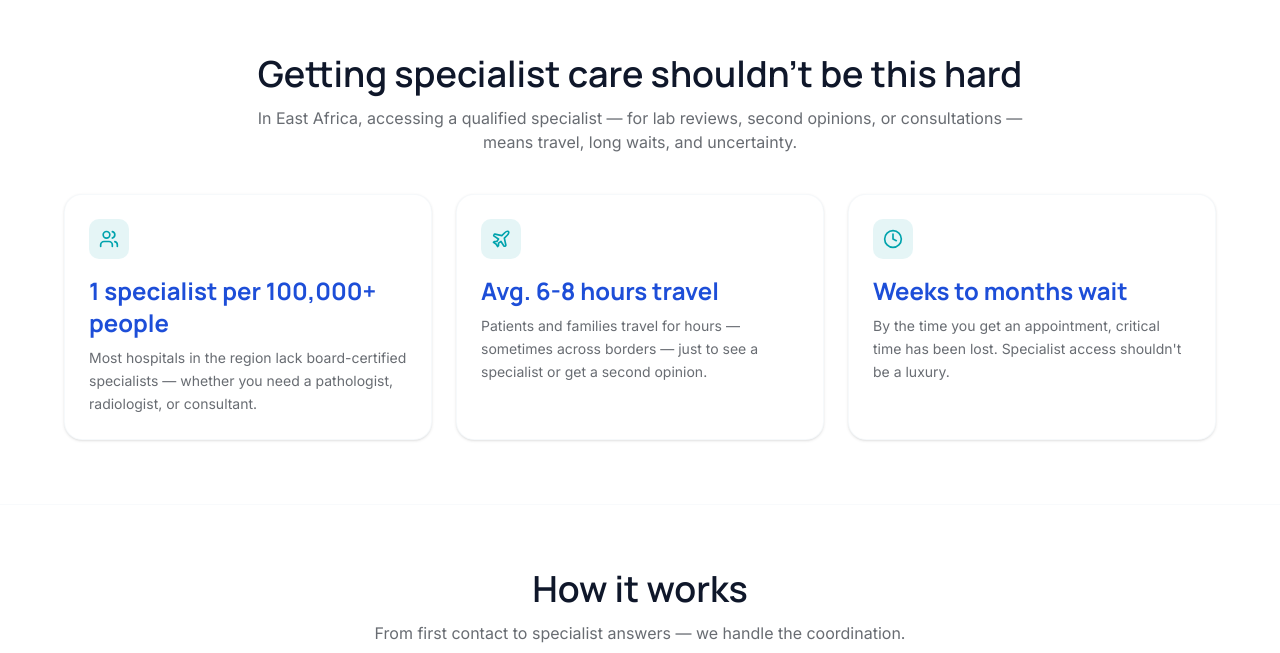
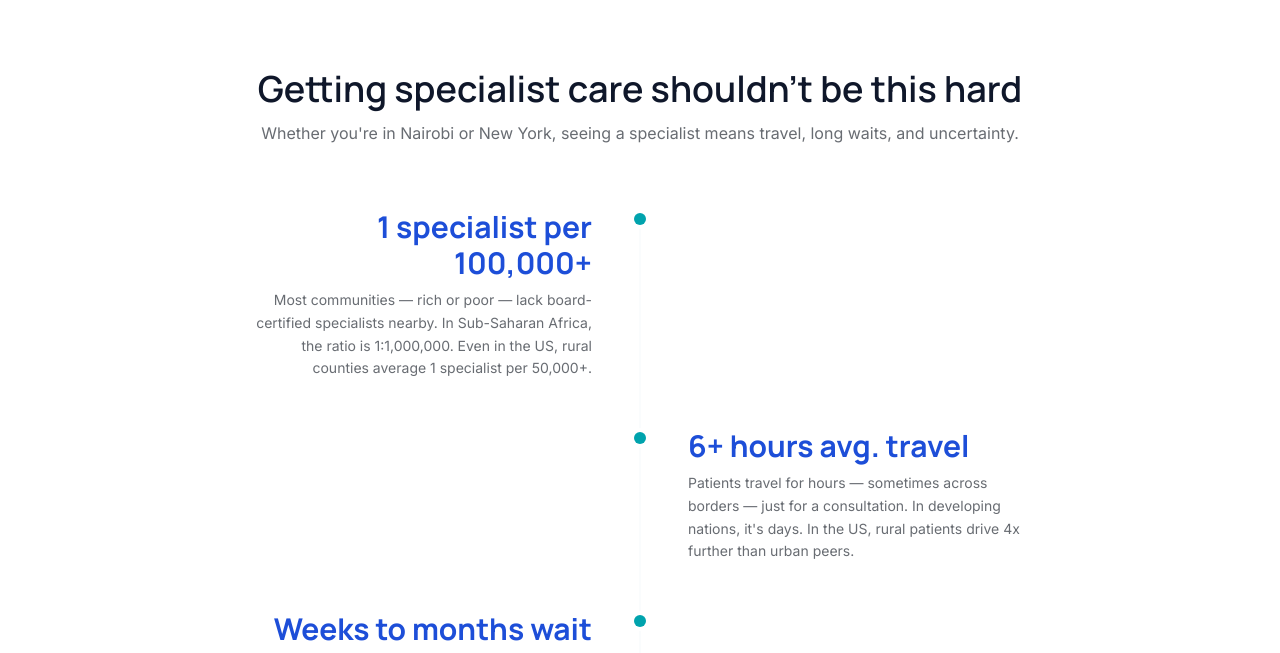
Before and after one commit to HassenShirdon/drBubalcare, a Next.js app: page / in a window 1280 px wide. Shown: the part 667-1320 px from the top of the page. Built offline with nearby package versions, Linux system fonts and the light colour scheme; no server answers; the database is empty.

Commit message:
style: redesign problem section — vertical timeline with global content

```diff
--- a/components/landing-page/problem-section.tsx
+++ b/components/landing-page/problem-section.tsx
@@ -1,31 +1,27 @@
 'use client'
 
 import { motion } from 'motion/react'
-import { Users, Plane, Clock } from 'lucide-react'
 
 const fadeInUp = {
   hidden: { opacity: 0, y: 24 },
   visible: { opacity: 1, y: 0 },
 }
 
-const cards = [
+const nodes = [
   {
-    icon: Users,
-    stat: '1 specialist per 100,000+ people',
+    stat: '1 specialist per 100,000+',
     description:
-      "Most hospitals in the region lack board-certified specialists — whether you need a pathologist, radiologist, or consultant.",
+      'Most communities \u2014 rich or poor \u2014 lack board-certified specialists nearby. In Sub-Saharan Africa, the ratio is 1:1,000,000. Even in the US, rural counties average 1 specialist per 50,000+.',
   },
   {
-    icon: Plane,
-    stat: 'Avg. 6-8 hours travel',
+    stat: '6+ hours avg. travel',
     description:
-      "Patients and families travel for hours — sometimes across borders — just to see a specialist or get a second opinion.",
+      "Patients travel for hours \u2014 sometimes across borders \u2014 just for a consultation. In developing nations, it's days. In the US, rural patients drive 4x further than urban peers.",
   },
   {
-    icon: Clock,
     stat: 'Weeks to months wait',
     description:
-      "By the time you get an appointment, critical time has been lost. Specialist access shouldn't be a luxury.",
+      "By the time you get an appointment, critical time has been lost. Specialist access shouldn't be a luxury \u2014 but everywhere, it is.",
   },
 ]
 
@@ -39,41 +35,63 @@ export default function ProblemSection() {
         hidden: {},
         visible: { transition: { staggerChildren: 0.15 } },
       }}
-      className="py-16 bg-white border-y border-surface-gray/50"
+      className="py-20 bg-white"
     >
-      <div className="max-w-7xl mx-auto px-6 md:px-16 space-y-10">
+      <div className="max-w-4xl mx-auto px-6 md:px-16">
         <motion.div
           variants={fadeInUp}
-          className="text-center max-w-3xl mx-auto space-y-3"
+          className="text-center max-w-3xl mx-auto space-y-3 mb-16"
         >
           <h2 className="font-headline-lg text-2xl md:text-3xl lg:text-4xl font-semibold text-text-medical-black text-balance">
             Getting specialist care shouldn&apos;t be this hard
           </h2>
           <p className="font-body-lg text-base text-on-surface-variant/80">
-            In East Africa, accessing a qualified specialist — for lab reviews,
-            second opinions, or consultations — means travel, long waits, and
-            uncertainty.
+            Whether you&apos;re in Nairobi or New York, seeing a specialist
+            means travel, long waits, and uncertainty.
           </p>
         </motion.div>
 
-        <div className="grid grid-cols-1 md:grid-cols-3 gap-6">
-          {cards.map((card) => (
+        <div className="relative">
+          <div className="absolute left-4 md:left-1/2 top-0 bottom-0 w-px bg-surface-gray/60 -translate-x-1/2" />
+
+          <div className="space-y-12">
+            {nodes.map((node, i) => {
+              const isLeft = i % 2 === 0
+              return (
                 <motion.div
-              key={card.stat}
+                  key={node.stat}
                   variants={fadeInUp}
-              className="bg-white rounded-2xl p-6 border border-surface-gray/60 shadow hover:shadow-md transition-all duration-300"
+                  className={`relative flex items-start gap-8 md:gap-0 ${
+                    isLeft ? 'md:flex-row' : 'md:flex-row-reverse'
+                  }`}
                 >
-              <div className="w-10 h-10 rounded-lg bg-healing-teal/10 flex items-center justify-center text-healing-teal mb-4">
-                <card.icon className="w-5 h-5" />
-              </div>
-              <p className="font-headline-md text-2xl font-bold text-clinical-navy mb-2">
-                {card.stat}
+                  <div
+                    className={`hidden md:block md:w-1/2 ${
+                      isLeft ? 'md:pr-12 md:text-right' : 'md:pl-12 md:text-left'
+                    }`}
+                  >
+                    <p className="font-headline-md text-3xl font-bold text-clinical-navy mb-2">
+                      {node.stat}
                     </p>
                     <p className="font-body-md text-sm text-on-surface-variant/80 leading-relaxed">
-                {card.description}
+                      {node.description}
                     </p>
+                  </div>
+
+                  <div className="absolute left-4 md:left-1/2 -translate-x-1/2 w-3 h-3 rounded-full bg-healing-teal ring-4 ring-white z-10 mt-1" />
+
+                  <div className="md:hidden pl-10">
+                    <p className="font-headline-md text-3xl font-bold text-clinical-navy mb-2">
+                      {node.stat}
+                    </p>
+                    <p className="font-body-md text-sm text-on-surface-variant/80 leading-relaxed">
+                      {node.description}
+                    </p>
+                  </div>
                 </motion.div>
-          ))}
+              )
+            })}
+          </div>
         </div>
       </div>
     </motion.section>
```
Lines whose indentation alone changed are shown as unchanged.
